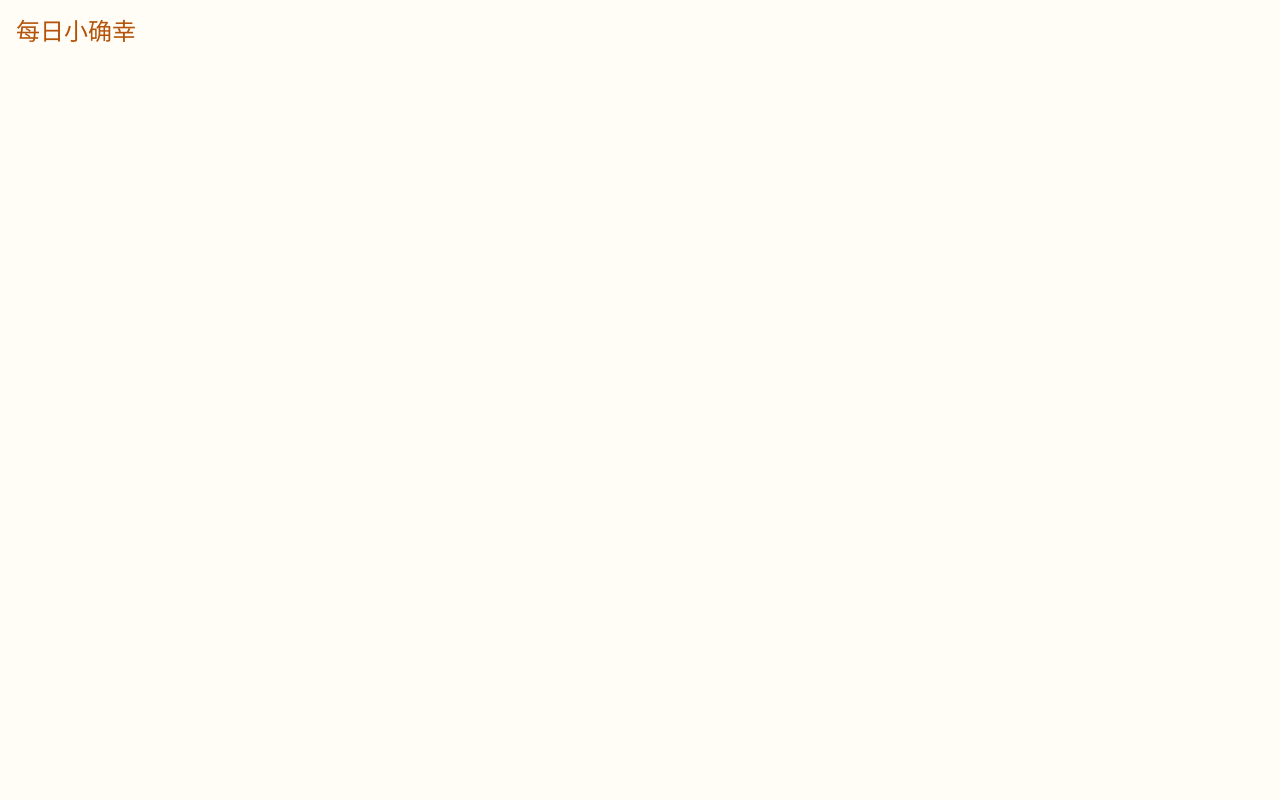
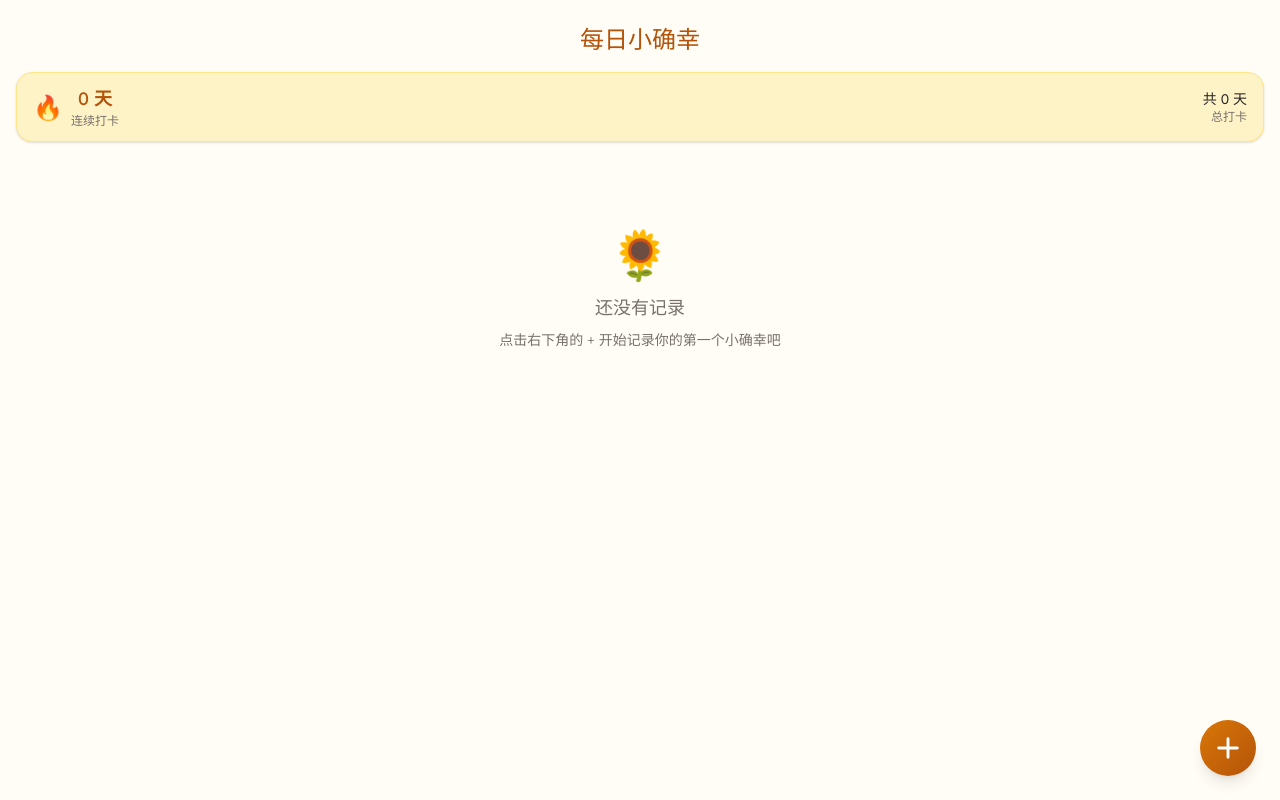
Before and after one commit to HaveFunwCoding/daily-joy, a React (Vite) app: page / in a window 1280 px wide. Built offline with nearby package versions, Linux system fonts and the light colour scheme; a web font is replaced by a local one.

Commit message:
feat: implement Home page with card flow, streak bar, and empty state

```diff
--- a/src/pages/Home.tsx
+++ b/src/pages/Home.tsx
@@ -1,3 +1,55 @@
+import { useMemo } from 'react'
+import StreakBar from '../components/StreakBar'
+import JoyCard from '../components/JoyCard'
+import FloatingButton from '../components/FloatingButton'
+import { storage } from '../utils/storage'
+import { calculateStreak } from '../utils/streak'
+import { getTodayDate } from '../utils/dates'
+
 export default function Home() {
-  return <div className="p-4"><h1 className="font-heading text-2xl text-primary-dark">每日小确幸</h1></div>
+  const records = storage.getRecords()
+  const today = getTodayDate()
+  const streak = useMemo(() => calculateStreak(records, today), [records, today])
+  const checkedIn = !!records[today]
+
+  const sortedDates = Object.keys(records).sort().reverse()
+
+  return (
+    <div className="min-h-dvh bg-bg pb-24">
+      {/* Header */}
+      <div className="px-4 pt-6 pb-2">
+        <h1 className="font-heading text-2xl text-primary-dark text-center mb-4">
+          每日小确幸
+        </h1>
+        <StreakBar streak={streak} />
+      </div>
+
+      {/* Card Flow */}
+      <div className="px-4 mt-4 space-y-4">
+        {sortedDates.length === 0 ? (
+          <div className="text-center py-16">
+            <div className="text-5xl mb-4">🌻</div>
+            <p className="text-text-muted text-lg mb-2">还没有记录</p>
+            <p className="text-text-muted text-sm">
+              点击右下角的 + 开始记录你的第一个小确幸吧
+            </p>
+          </div>
+        ) : (
+          <>
+            {!checkedIn && (
+              <div className="bg-card border border-card-border rounded-2xl p-4 text-center border-dashed">
+                <p className="text-primary font-medium">今天还没有记录哦</p>
+                <p className="text-text-muted text-sm mt-1">点击 + 记录今天的小确幸</p>
+              </div>
+            )}
+            {sortedDates.map(date => (
+              <JoyCard key={date} date={date} record={records[date]} />
+            ))}
+          </>
+        )}
+      </div>
+
+      <FloatingButton checkedIn={checkedIn} />
+    </div>
+  )
 }
```
